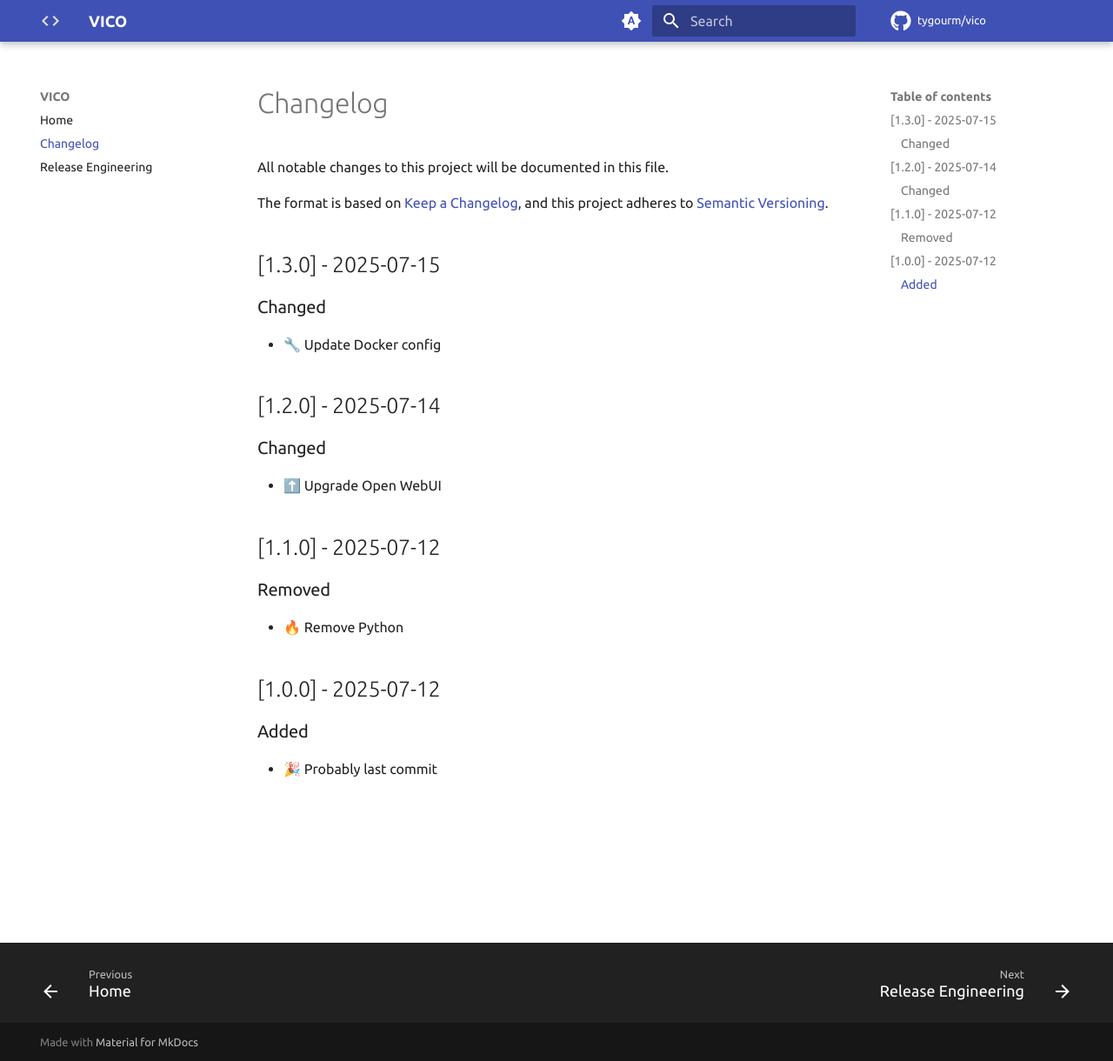
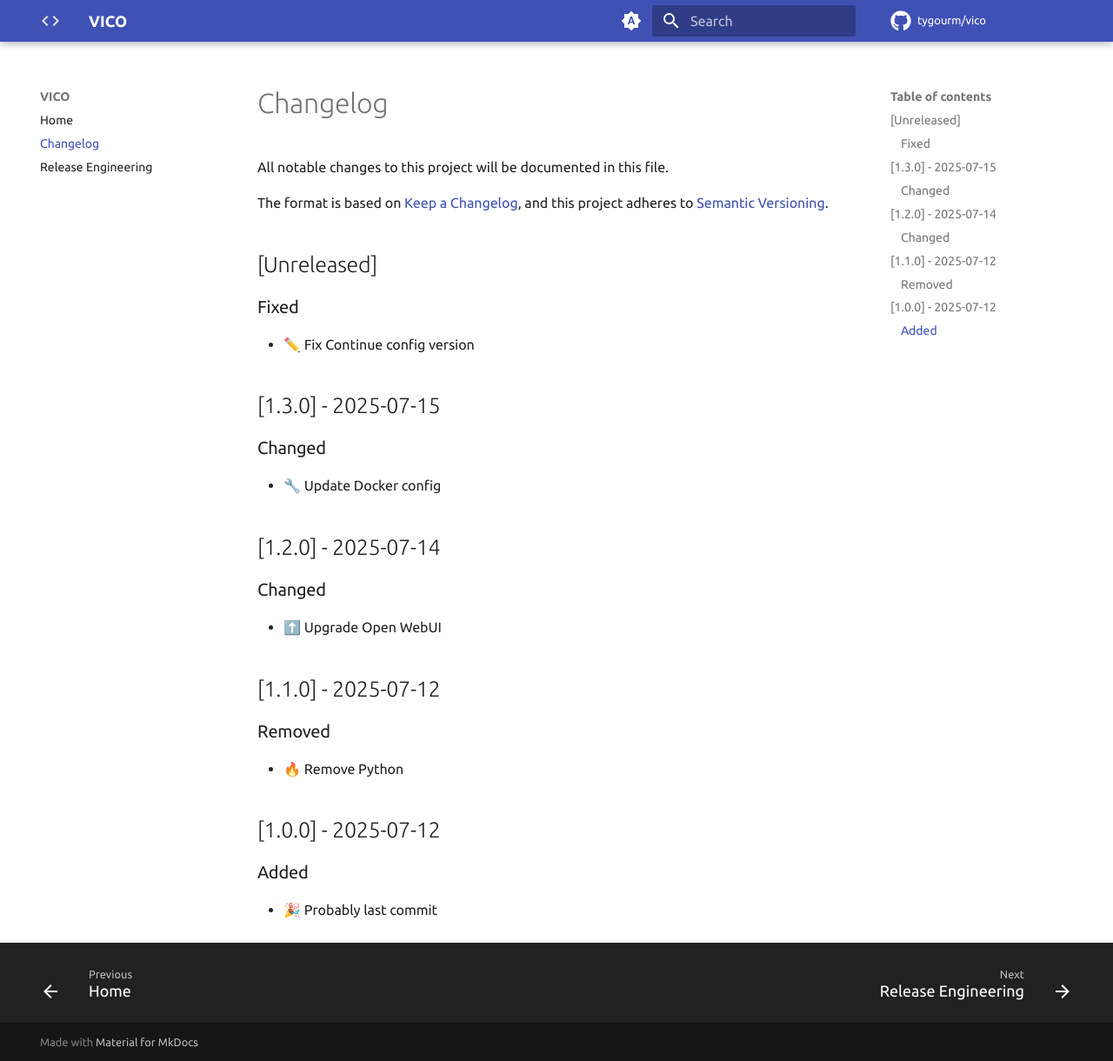
Before and after one commit to tygourm/vico, an MkDocs documentation site: the page built from docs/CHANGELOG.md, in a window 1280 px wide and 1220 px high. Shown: the whole window at 87% size. Built offline with MkDocs 1.6.1 and Material for MkDocs 9.7.7, drawn with Linux system fonts in a browser that asks for light colours; plug-ins that fetch from the network failed and are left out; comment, search, counter and statistics services are not loaded.

Commit message:
✏️ Fix Continue config version

```diff
--- a/docs/CHANGELOG.md
+++ b/docs/CHANGELOG.md
@@ -5,6 +5,12 @@ All notable changes to this project will be documented in this file.
 The format is based on [Keep a Changelog](https://keepachangelog.com/en/1.1.0/),
 and this project adheres to
 [Semantic Versioning](https://semver.org/spec/v2.0.0.html).
+
+## [Unreleased]
+
+### Fixed
+
+- ✏️ Fix Continue config version
 
 ## [1.3.0] - 2025-07-15
 
```
Also changed, not shown: README.md (+1 -1 lines), docs/index.md (+1 -1 lines).
